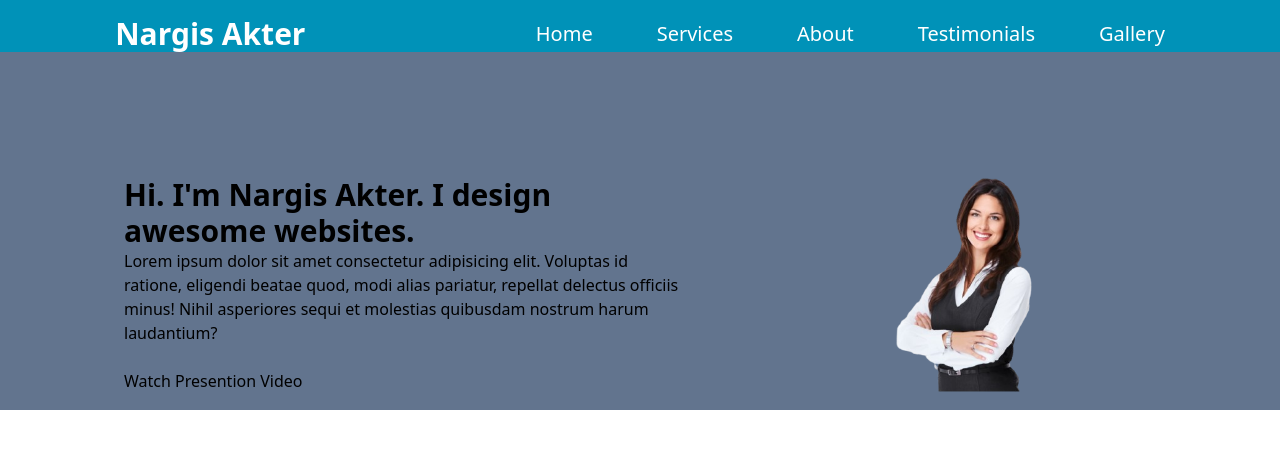
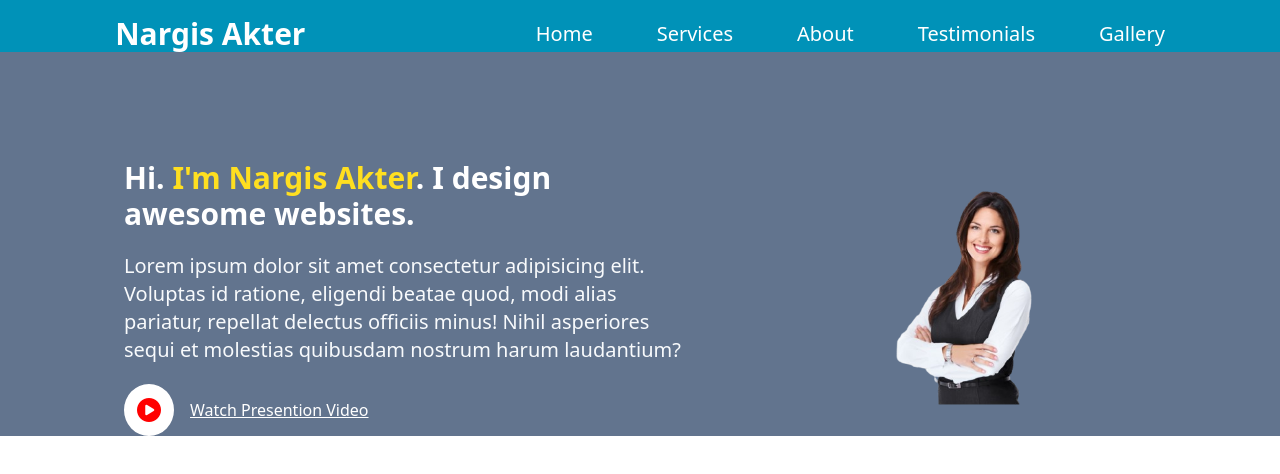
Before and after one commit to nargis-akter1/portfolio-Nargis, a plain HTML site: page index.html in a window 1280 px wide. Drawn offline with nearby package versions, Linux system fonts and the light colour scheme.

Commit message:
header section polished

```diff
--- a/index.html
+++ b/index.html
@@ -6,9 +6,24 @@
     <meta name="viewport" content="width=device-width, initial-scale=1.0">
     <title>Document</title>
     <script src="https://cdn.jsdelivr.net/npm/@tailwindcss/browser@4"></script>
+    <link rel="stylesheet" href="https://cdnjs.cloudflare.com/ajax/libs/font-awesome/7.0.1/css/all.min.css" integrity="sha512-2SwdPD6INVrV/lHTZbO2nodKhrnDdJK9/kg2XD1r9uGqPo1cUbujc+IYdlYdEErWNu69gVcYgdxlmVmzTWnetw==" crossorigin="anonymous" referrerpolicy="no-referrer" />
     <style>
         ul li:hover{
            color: aqua;
+        }
+        .btn1{
+            background-color: white;
+            color: red;
+            font-size: 24px;
+            padding: 6px 8px;
+            border-radius: 50%;
+            border: 2px solid white;
+            transition: all .2s ease-in-out;
+        }
+        .btn1:hover{
+           background-color: transparent;
+           color: white;
+           transform: scale(1.03);
         }
     </style>
 </head>
@@ -26,14 +41,15 @@
     <!-- header Section  -->
     <div class=" bg-slate-500 pt-40 px-20 flex items-center justify-around">
       <div class="w-1/2 ">
-          <h1 class="text-3xl font-bold">Hi. I'm Nargis Akter. I design awesome websites.</h1>
-          <p>Lorem ipsum dolor sit amet consectetur adipisicing elit. Voluptas id ratione, eligendi beatae quod, modi alias pariatur, repellat delectus officiis minus! Nihil asperiores sequi et molestias quibusdam nostrum harum laudantium?</p>
-          <div>
-        <button></button>
-        <p>Watch Presention Video</p>
+          <h1 class="text-3xl font-bold text-white">Hi. <span class="text-yellow-300">I'm Nargis Akter</span>. I design <br>
+             awesome websites.</h1>
+          <p class="text-slate-50 font-medium my-5 text-xl">Lorem ipsum dolor sit amet consectetur adipisicing elit. Voluptas id ratione, eligendi beatae quod, modi alias pariatur, repellat delectus officiis minus! Nihil asperiores sequi et molestias quibusdam nostrum harum laudantium?</p>
+          <div class="flex gap-4 items-center">
+        <button class="btn1"><i class="fa-solid fa-circle-play"></i></button>
+        <p class="text-white underline">Watch Presention Video</p>
       </div>
       </div>
-      <img class="w-96" src="/women_-removebg-preview.png" alt="">
+      <img class="w-96" src="./women_-removebg-preview.png" alt="">
     </div>
 </body>
 </html>
```
